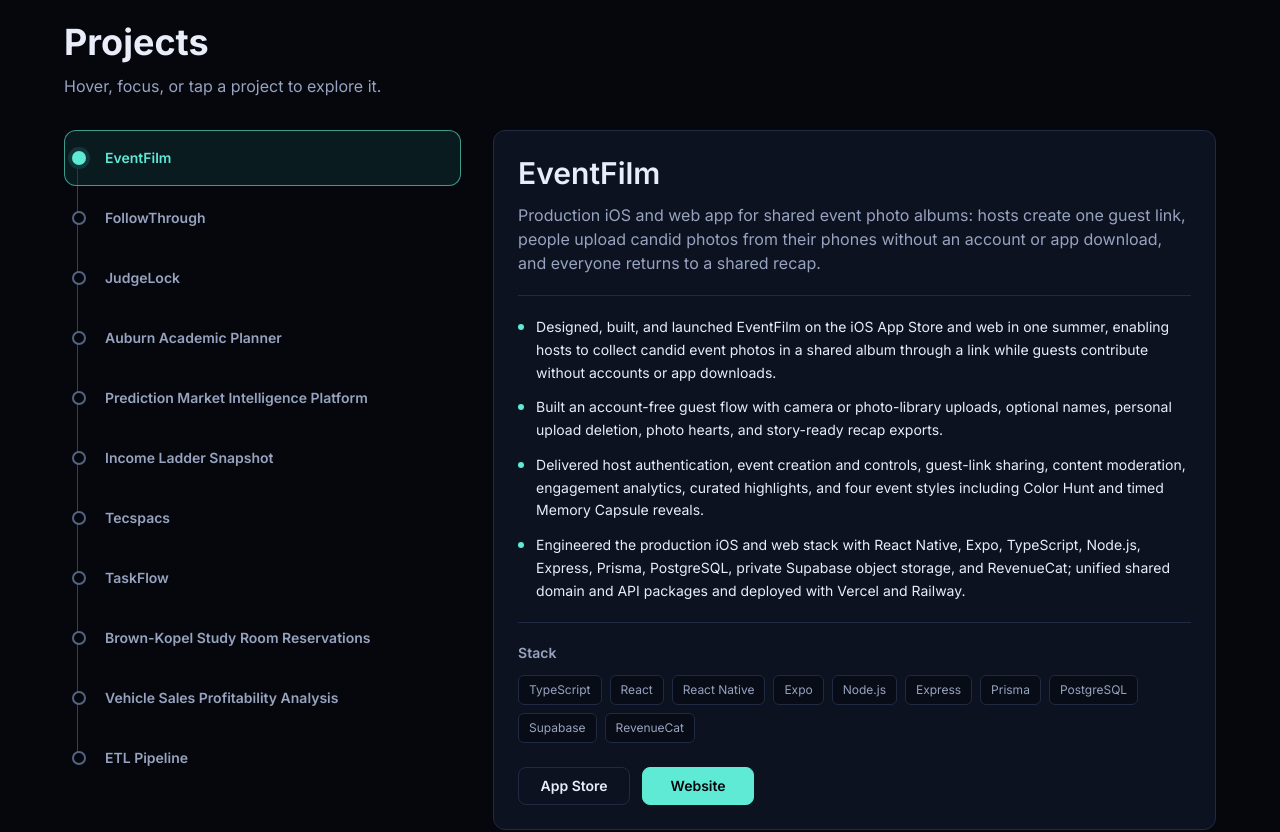
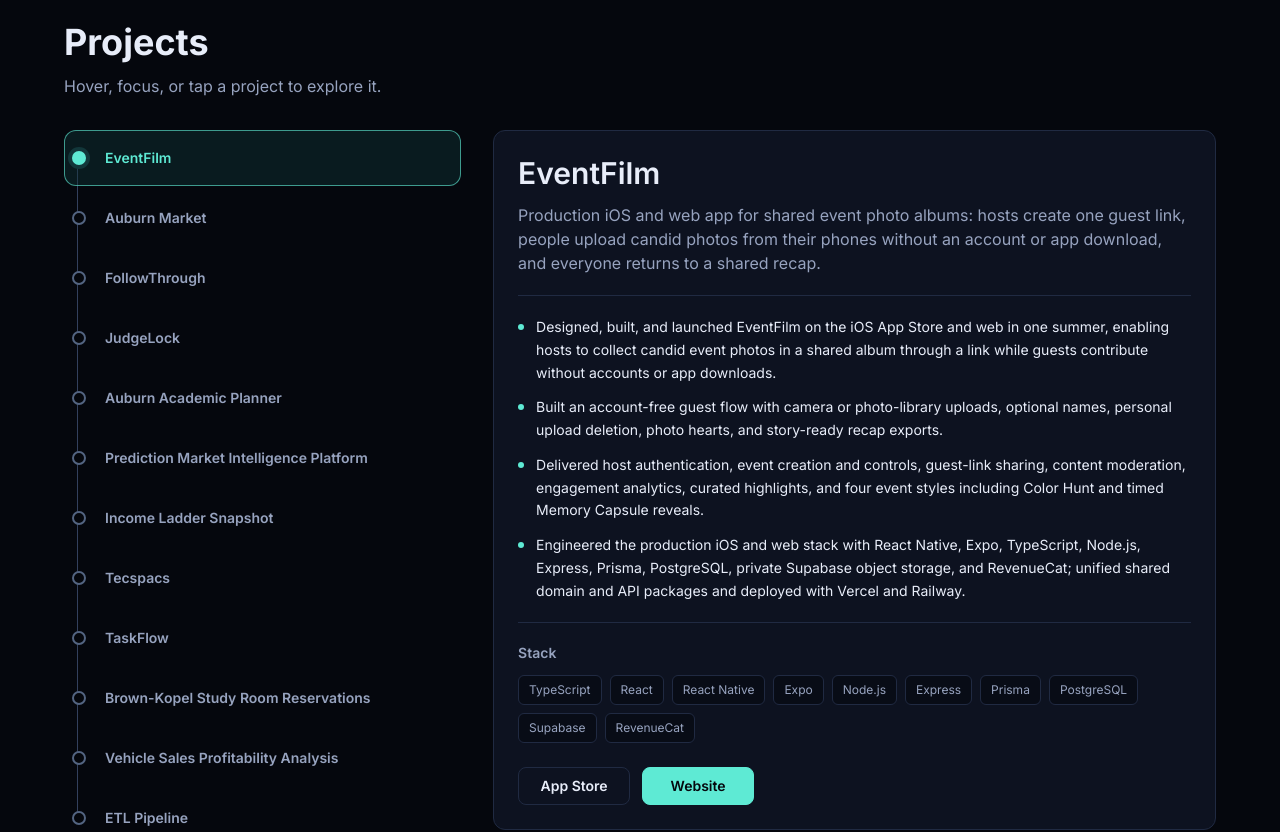
Before and after one commit to fernando-ace/Portfolio-Website, a React (Vite) app: page / in a window 1280 px wide. Shown: the part 3200-4032 px from the top of the page. Built offline with nearby package versions, Linux system fonts and the light colour scheme.

Commit message:
Add Auburn Market to portfolio projects

```diff
--- a/src/data/portfolioData.js
+++ b/src/data/portfolioData.js
@@ -102,6 +102,20 @@
     appStoreHref: "https://apps.apple.com/us/app/eventfilm/id6793253546",
     appStoreLabel: "App Store",
     liveHref: "https://eventfilm.app/",
+    liveLabel: "Website"
+  },
+  {
+    name: "Auburn Market",
+    description:
+      "Mobile and web marketplace for Auburn students to buy and sell items, find subleases, and connect with roommates through verified Auburn accounts.",
+    highlights: [
+      "Built searchable marketplace listings with photo uploads, favorites, seller controls, and sold or leased status updates.",
+      "Created a dedicated housing hub for subleases, lease takeovers, roommates, and housing requests, with filters for dates, budget, and amenities.",
+      "Added private buyer and seller messaging with realtime updates, unread counts, and in-app notifications.",
+      "Implemented verified @auburn.edu signup, row-level access controls, and reporting, blocking, and moderation workflows."
+    ],
+    stack: ["TypeScript", "React Native", "Expo", "Supabase", "PostgreSQL", "TanStack Query"],
+    liveHref: "https://the-auburn-market.expo.app/",
     liveLabel: "Website"
   },
   {
```
